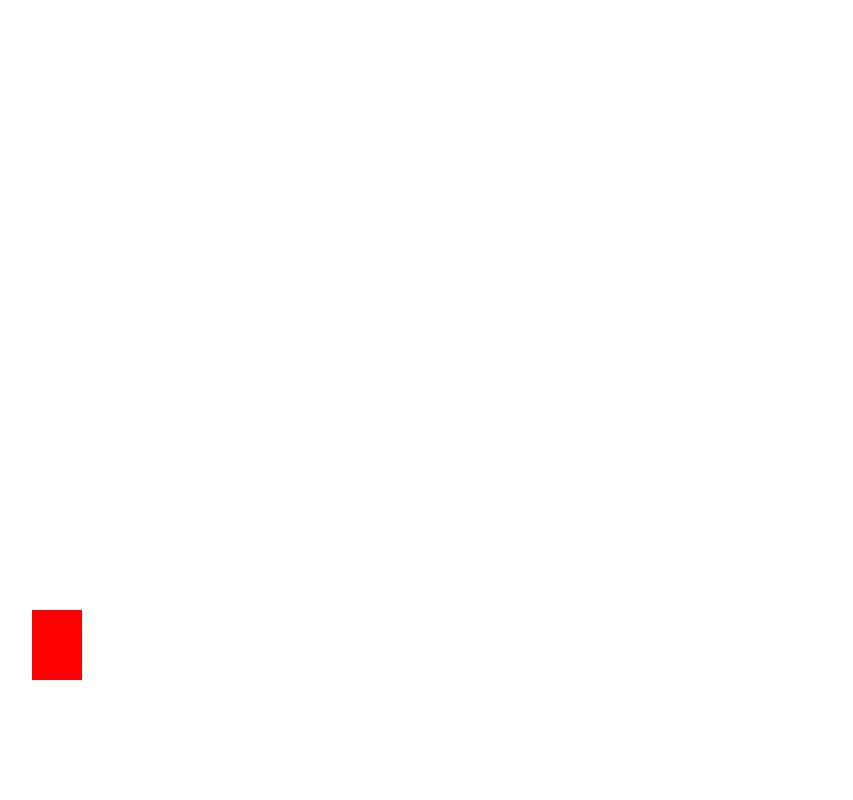
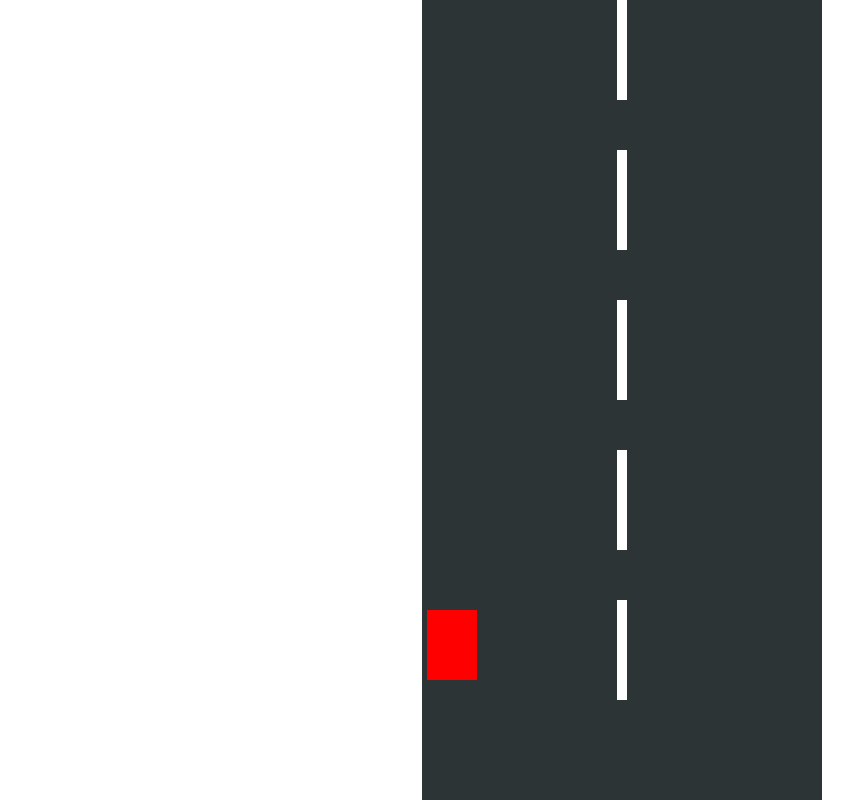
Before and after one commit to Gaurav007MernStack/Full-JavaScript-Game-, a plain HTML site: page index.html in a window 1280 px wide. Both pictures are taken after a click on the element 640 px from the left and 27 px from the top of the page. Shown: the whole page, without its empty margins (18-871 px from the left). Drawn offline with Linux system fonts and the light colour scheme.

Commit message:
+gaurav road & functionality to move a car added

```diff
--- a/mainGame.js
+++ b/mainGame.js
@@ -4,7 +4,7 @@ const gameArea = document.querySelector('.gameArea');
 
 startScreen.addEventListener('click', start);
 
-let player = {};
+let player = { speed : 5 } ;
 
 let keys = {ArrowUp: "false", ArrowDown: "false", ArrowLeft: "false", ArrowRight: "false"};
 
@@ -15,18 +15,30 @@ function keyDown(e){
     e.preventDefault();
     keys[e.key] = true;
     console.log(keys);
-    console.log(e.key);
+    //console.log(e.key);
 }
 function keyUp(e){
     e.preventDefault();
     keys[e.key] = false;
     console.log(keys);
-    console.log(e.key);
+    //console.log(e.key);
 }
 
 function gamePlay(){
     console.log("Start");
+    let car = document.querySelector('.car');
+    let road = gameArea.getBoundingClientRect();
+    console.log(road);
     if(player.start){
+
+        if(keys.ArrowUp && player.y > (road.top + 70)) { player.y -= player.speed}
+        if(keys.ArrowDown && player.y < (road.bottom - 70) ) { player.y += player.speed}
+        if(keys.ArrowLeft && player.x > 0  ) { player.x -= player.speed}
+        if(keys.ArrowRight && player.x < (road.width - 50) ) { player.x += player.speed}
+
+        car.style.top = player.y + "px";
+        car.style.left = player.x + "px";
+
         window.requestAnimationFrame(gamePlay);
     }
 
@@ -34,11 +46,29 @@ function gamePlay(){
 function start(){
     gameArea.classList.remove('hide');
     startScreen.classList.add('hide');
+
     player.start = true;
     window.requestAnimationFrame(gamePlay);
+
+    for(x=0;x<5;x++){
+        let roadLine = document.createElement('div');
+        roadLine.setAttribute("class","lines");
+        roadLine.style.top = (x*150) + "px";
+        gameArea.appendChild(roadLine);
+    }
+
+    let roadLine = document.createElement('div');
+    roadLine.setAttribute("class","lines");
+    gameArea.appendChild(roadLine);
 
     let car = document.createElement('div');
     car.setAttribute("class","car");
     //car.innerText = "Hey I'm Your Car";
     gameArea.appendChild(car);
+
+    player.x = car.offsetLeft;
+    player.y = car.offsetTop;
+
+    console.log("top Position "+car.offsetTop);
+    console.log("left Position "+car.offsetLeft);
 }
--- a/style.css
+++ b/style.css
@@ -9,6 +9,20 @@
     height: 70px;
     background: red;
     position: absolute;
-    left: 50px;
     bottom: 120px;
 }
+.gameArea{
+    width: 400px;
+    height: 100vh;
+    background: #2d3436;
+    margin: auto;
+    position: relative;
+    overflow: hidden;
+}
+.lines{
+    width: 10px;
+    height: 100px;
+    background: white;
+    position: absolute;
+    margin-left: 195px;
+}
```
